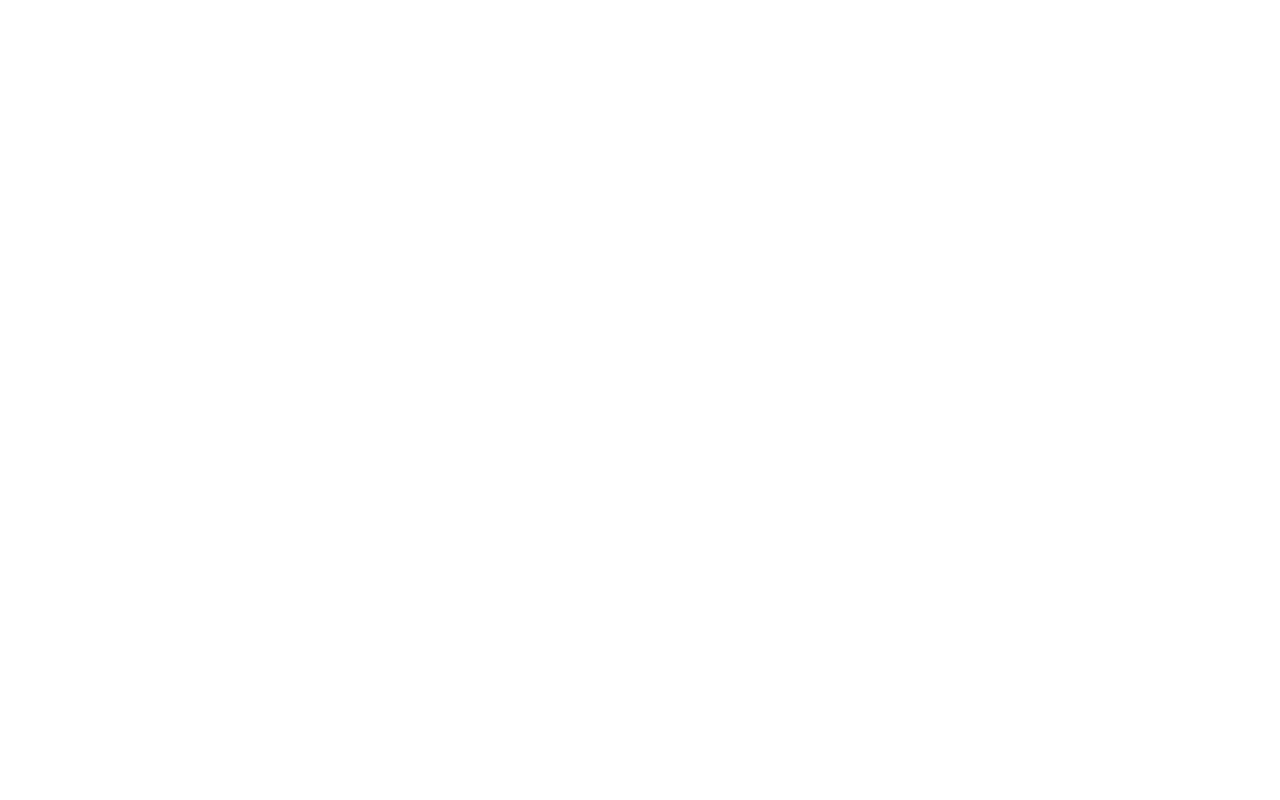
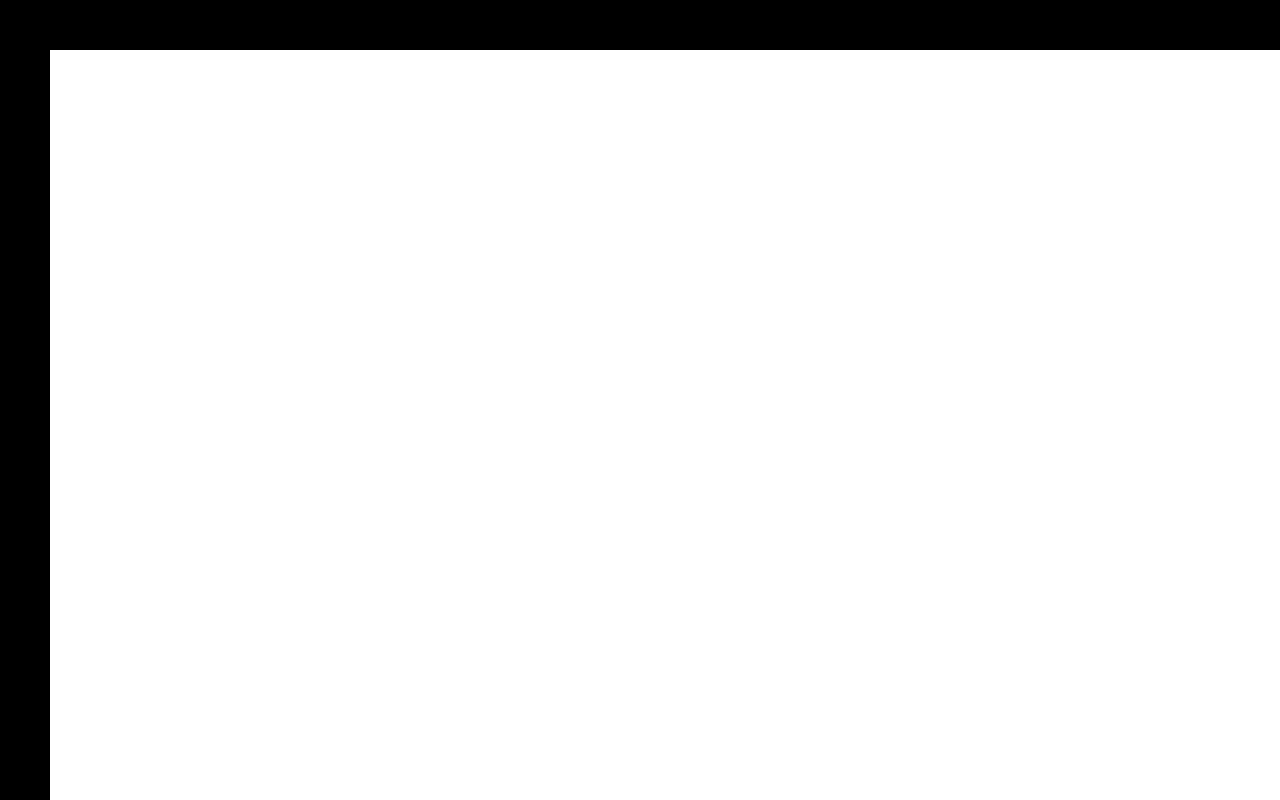
Before and after one commit to AdhAld/Movie-Website-HTML-CSS-Javascript, a plain HTML site: page index.html in a window 1280 px wide. Drawn offline with Linux system fonts and the light colour scheme.

Commit message:
first-step

```diff
--- a/index.html
+++ b/index.html
@@ -9,8 +9,7 @@
     <link rel="stylesheet" href="style.css">
 </head>
 <body>
-    <div class="navbar">
-
-    </div>
+    <div class="navbar"></div>
+    <div class="sidebar"></div>
 </body>
 </html>
--- a/style.css
+++ b/style.css
@@ -5,3 +5,17 @@
 body{
     font-family: 'Roboto', sans-serif;
 }
+
+.navbar{
+    width: 100%;
+    height: 50px;
+    background-color: black;
+}
+
+.sidebar{
+    width: 50px;
+    height: 100%;
+    background-color: black;
+    position: fixed;
+    top: 0;
+}
```
